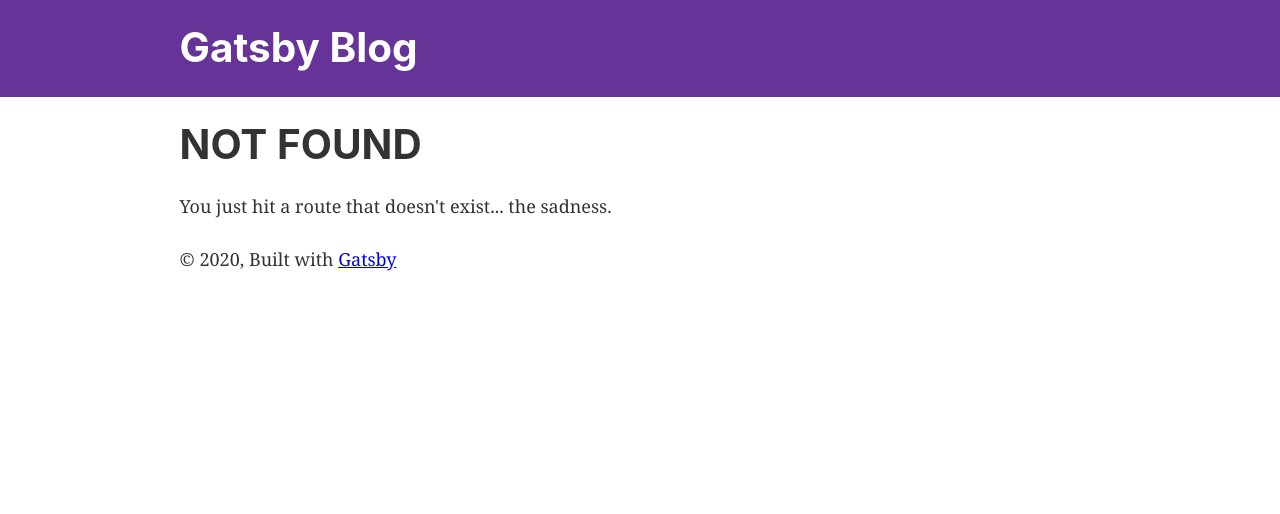
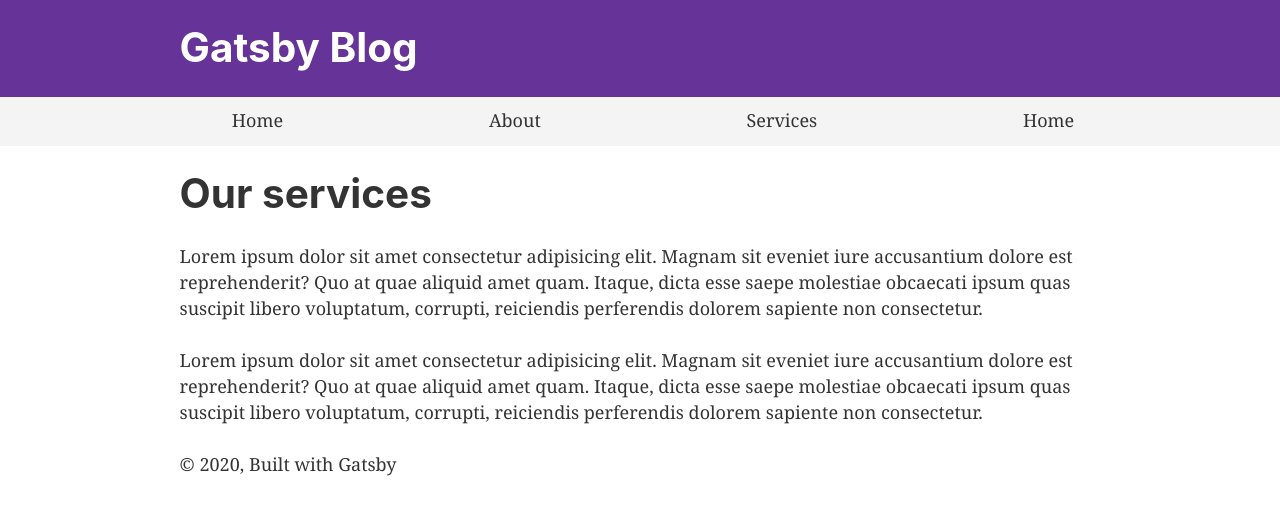
Before and after one commit to nohjlau/Gatsby-Blog, a Gatsby site: page /services in a window 1280 px wide. Before the commit this address had no page. Built offline with nearby package versions, Linux system fonts and the light colour scheme; Gatsby itself is replaced by a stand-in of ours.

Commit message:
Implemented site navigation

```diff
--- a/src/components/header.js
+++ b/src/components/header.js
@@ -6,7 +6,6 @@ const Header = ({ siteTitle }) => (
   <header
     style={{
       background: `rebeccapurple`,
-      marginBottom: `1.45rem`,
     }}
   >
     <div
--- a/src/components/layout.css
+++ b/src/components/layout.css
@@ -42,6 +42,8 @@ template {
 a {
   background-color: transparent;
   -webkit-text-decoration-skip: objects;
+  color: #333;
+  text-decoration: none;
 }
 a:active,
 a:hover {
--- a/src/components/layout.js
+++ b/src/components/layout.js
@@ -10,6 +10,7 @@ import PropTypes from "prop-types"
 import { useStaticQuery, graphql } from "gatsby"
 
 import Header from "./header"
+import Menu from "./menu"
 import "./layout.css"
 
 const Layout = ({ children }) => {
@@ -26,6 +27,7 @@ const Layout = ({ children }) => {
   return (
     <>
       <Header siteTitle={data.site.siteMetadata.title} />
+      <Menu />
       <div
         style={{
           margin: `0 auto`,
--- /dev/null
+++ b/src/components/menu.js
@@ -0,0 +1,24 @@
+import React from 'react'
+import { nominalTypeHack } from 'prop-types'
+import { Link } from 'gatsby'
+
+const Menu = () => (
+  <div style={{
+    background: '#f4f4f4',
+    paddingTop: '10px'
+  }}>
+
+  <ul style={{
+    listStyle: 'none',
+    display: 'flex',
+    justifyContent: 'space-evenly'
+  }}>
+    <li><Link to="/">Home</Link></li>
+    <li><Link to="/about">About</Link></li>
+    <li><Link to="/services">Services</Link></li>
+    <li><Link to="/">Home</Link></li>
+    </ul>
+  </div>
+)
+
+export default Menu;
--- /dev/null
+++ b/src/pages/services.js
@@ -0,0 +1,29 @@
+import React from "react"
+
+import Layout from "../components/layout"
+
+const ServicesPage = () => {
+  return(
+  <Layout>
+    <div>
+      <h1>Our services</h1>
+      <p>
+        Lorem ipsum dolor sit amet consectetur adipisicing elit. Magnam sit
+        eveniet iure accusantium dolore est reprehenderit? Quo at quae aliquid
+        amet quam. Itaque, dicta esse saepe molestiae obcaecati ipsum quas
+        suscipit libero voluptatum, corrupti, reiciendis perferendis dolorem
+        sapiente non consectetur.
+      </p>
+      <p>
+        Lorem ipsum dolor sit amet consectetur adipisicing elit. Magnam sit
+        eveniet iure accusantium dolore est reprehenderit? Quo at quae aliquid
+        amet quam. Itaque, dicta esse saepe molestiae obcaecati ipsum quas
+        suscipit libero voluptatum, corrupti, reiciendis perferendis dolorem
+        sapiente non consectetur.
+      </p>
+    </div>
+  </Layout>
+  )
+}
+
+export default ServicesPage
```
